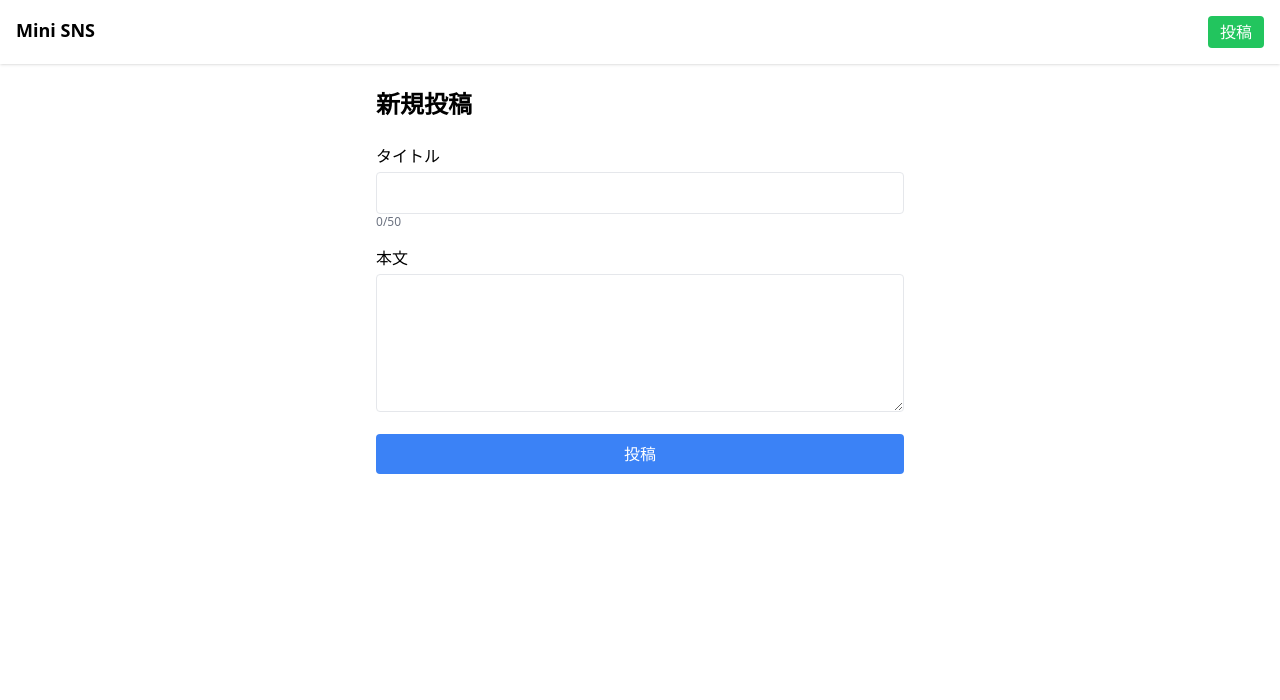
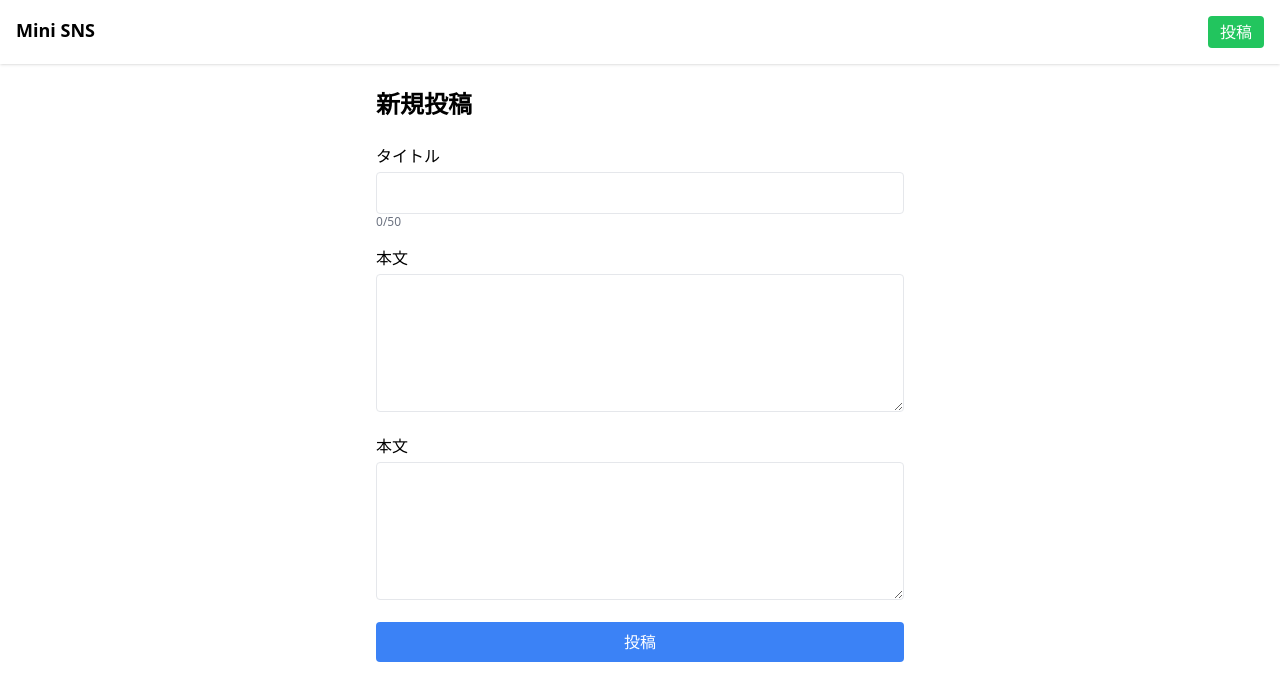
Before and after one commit to R-koma/pomodoro-todo, a React (Vite) app: page /new in a window 1280 px wide. Shown: the top 700 px of the page. Built offline with nearby package versions, Linux system fonts and the light colour scheme.

Commit message:
Update src/pages/NewPost.jsx
Co-authored-by: coderabbitai[bot] <136622811+coderabbitai[bot]@users.noreply.github.com>

```diff
--- a/src/pages/NewPost.jsx
+++ b/src/pages/NewPost.jsx
@@ -79,6 +79,21 @@ export default function NewPost() {
             onChange={(e) => setBody(e.target.value)}
             className="w-full resize-y rounded border p-2"
           />
+          {errors.body && (
+            <p className="text-sm text-red-500">{errors.body}</p>
+          )}
+        </div>
+        <div>
+          <label className="mb-1 block font-medium" htmlFor="body">
+            本文
+          </label>
+          <textarea
+            id="body"
+            rows={5}
+            value={body}
+            onChange={(e) => setBody(e.target.value)}
+            className="w-full resize-y rounded border p-2"
+          />
         </div>
         <button
           type="submit"
```
